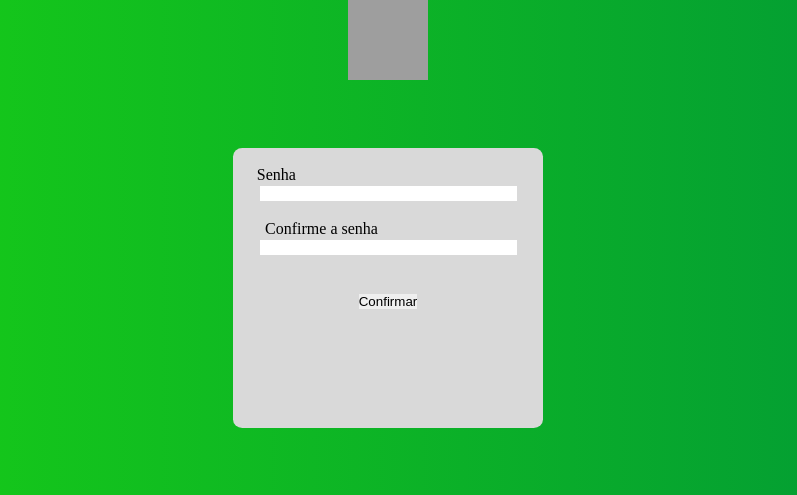
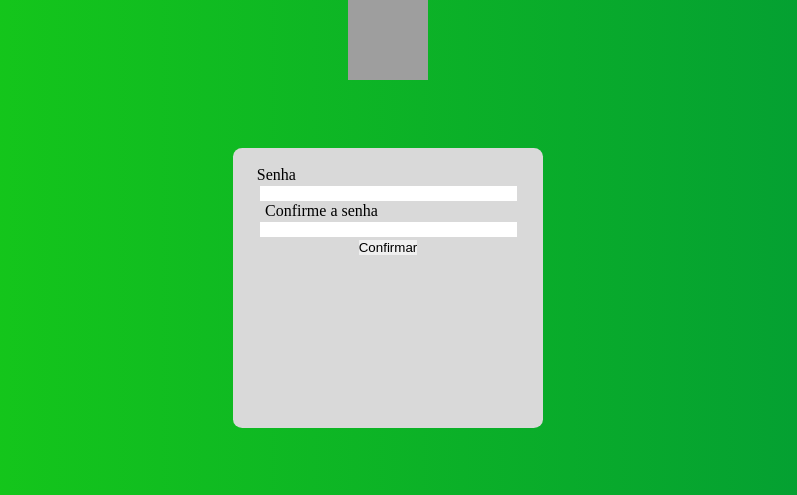
Before and after one commit to MateusKekw/projeto-tds, a Flask app: a page that uses projeto_tds/templates/forgotsenha.html in a window 1280 px wide. Shown: the top 495 px of the page, without its empty margins (252-1049 px from the left). Run offline with Flask 3, Linux system fonts and the light colour scheme; grey boxes are pictures that could not be loaded.

Commit message:
Update forgotsenha.html

```diff
--- a/projeto_tds/templates/forgotsenha.html
+++ b/projeto_tds/templates/forgotsenha.html
@@ -14,19 +14,16 @@
 
     <div class="login3">
     <form action="cadastro.py" method="post">
-            <br>
+        <br>
         <p class="dados"><label for="Ipassword">Senha</label></p>
         <input size="30" minlength="8" maxlength="20" type="password" name="Password" id="Ipassword" required>
-            <br>
-            <br>
 
         <p class="d2"><label for="Ic-password">Confirme a senha</label></p>
         <input size="30" minlength="8" maxlength="20" type="password" name="iC-Password" id="Ic-password" required>
-            <br>
-            <br>
-            <br>
 
-    <input type="submit" value="Confirmar">
+        <br>
+
+    <input type="submit" value="Confirmar" class="botoes">
     </form>
     </div>
 </body>
```
